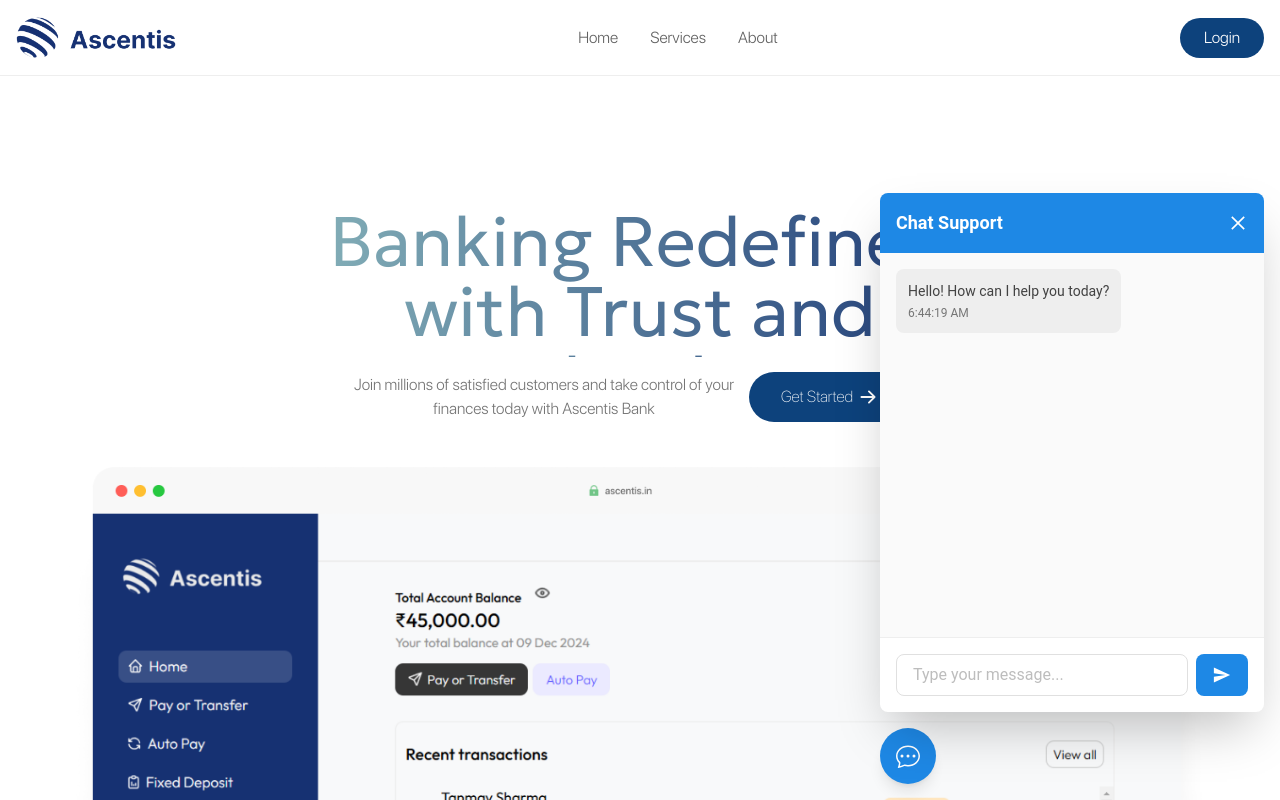
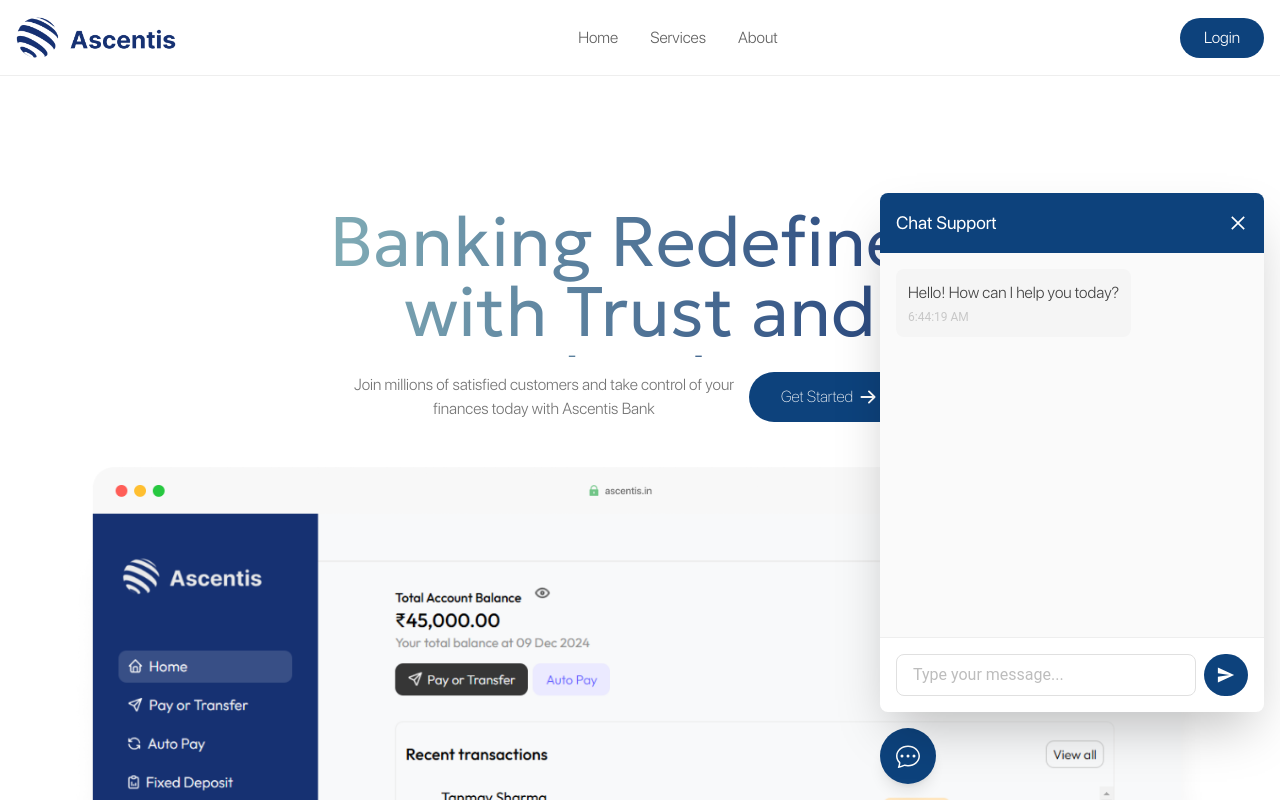
Before and after one commit to bhaweshpanwar/Ascentis-Bank, a React (Vite) app: page / in a window 1280 px wide. Both pictures are taken after a click on the button 1236 px from the left and 756 px from the top of the page. Shown: the top 800 px of the page. Built offline with nearby package versions, Linux system fonts and the light colour scheme; a web font is replaced by a local one.

Commit message:
Color Changes

```diff
--- a/src/assets/components/ChatBot.jsx
+++ b/src/assets/components/ChatBot.jsx
@@ -61,8 +61,10 @@ const ChatBot = () => {
     <div className='fixed bottom-4 right-4 z-50'>
       {isOpen && (
         <div className='bg-white rounded-lg shadow-2xl w-80 md:w-96 mb-4 transition-all duration-300 ease-in-out transform translate-y-0 opacity-100'>
-          <div className='bg-blue-600 rounded-t-lg p-4 flex justify-between items-center'>
-            <h2 className='text-white font-semibold text-lg'>Chat Support</h2>
+          <div className='bg-[#0D427C] rounded-t-lg p-4 flex justify-between items-center'>
+            <h2 className='text-white font-SF_Pro_Regular text-lg'>
+              Chat Support
+            </h2>
             <button
               onClick={() => setIsOpen(false)}
               className='text-white hover:text-gray-200 transition-colors'
@@ -82,12 +84,12 @@ const ChatBot = () => {
                 <div
                   className={`max-w-[80%] rounded-lg p-3 ${
                     msg.type === 'user'
-                      ? 'bg-blue-600 text-white'
-                      : 'bg-gray-200 text-gray-800'
+                      ? 'bg-gray-100 text-gray-800'
+                      : 'bg-gray-100 text-gray-800'
                   }`}
                 >
-                  <p className='text-sm'>{msg.content}</p>
-                  <span className='text-xs opacity-70 mt-1 block'>
+                  <p className='text-[16px] font-SF_PRO_Light'>{msg.content}</p>
+                  <span className='text-xs opacity-25 mt-1 block'>
                     {msg.timestamp}
                   </span>
                 </div>
@@ -110,7 +112,7 @@ const ChatBot = () => {
               />
               <button
                 type='submit'
-                className='bg-blue-600 text-white rounded-lg px-4 py-2 hover:bg-blue-700 transition-colors flex items-center justify-center'
+                className='bg-[#0D427C] text-white rounded-full px-3 py-2 transition-colors flex items-center justify-center'
                 disabled={isLoading} // Disable button while loading
               >
                 {isLoading ? (
@@ -126,7 +128,7 @@ const ChatBot = () => {
 
       <button
         onClick={() => setIsOpen(!isOpen)}
-        className='bg-blue-600 text-white rounded-full p-4 shadow-lg hover:bg-blue-700 transition-colors'
+        className='bg-[#0D427C] text-white rounded-full p-4 shadow-lg hover:bg-[#08294d] transition-colors'
       >
         <BsChatDots size={24} />
       </button>
```
